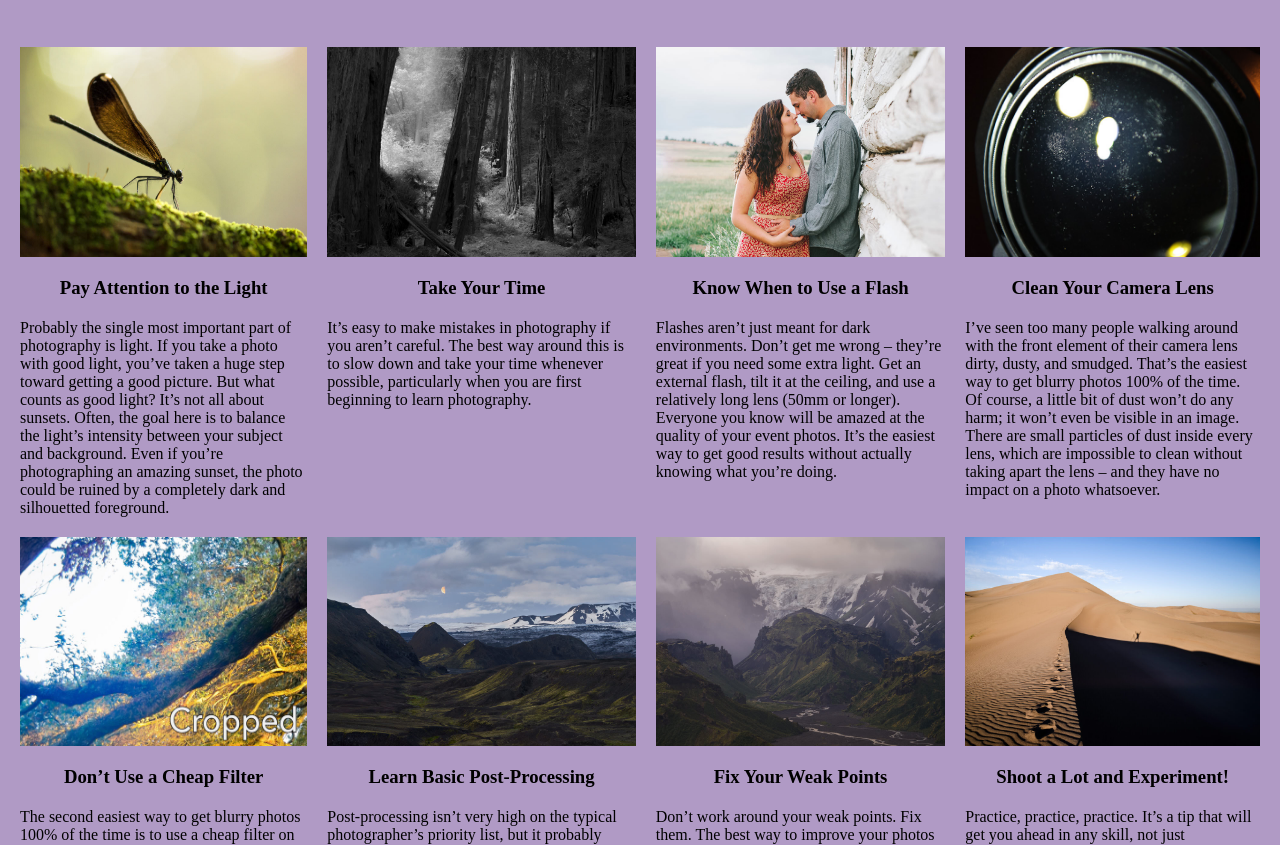
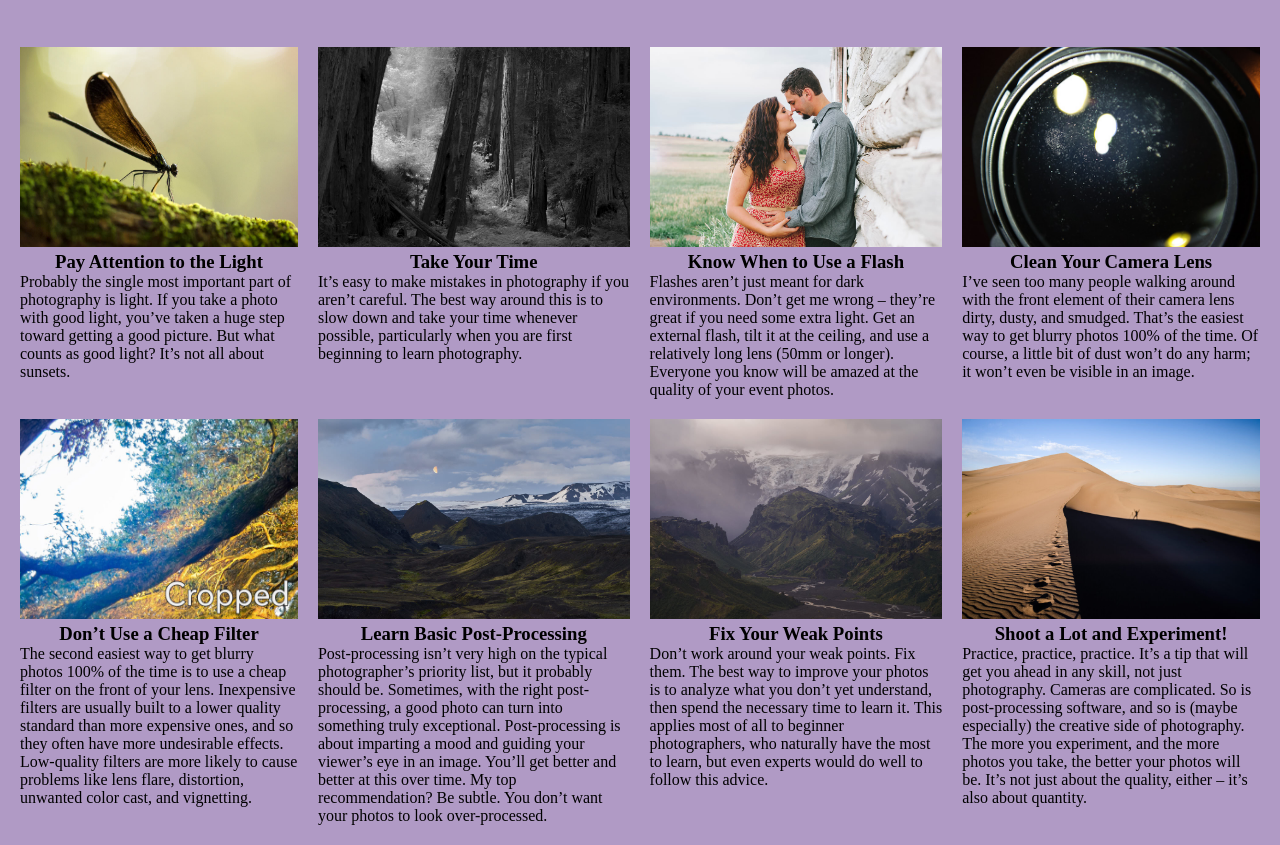
Before and after one commit to vinaykanth-edu/masai-sprint-1, a plain HTML site: page page3.html in a window 1280 px wide. Shown: the part 103-948 px from the top of the page. Drawn offline with Linux system fonts and the light colour scheme.

Commit message:
modified on mar 5th

```diff
--- a/page3.html
+++ b/page3.html
@@ -16,57 +16,52 @@
     <h1 class="center-text">Basic Photography Tips for Beginners</h1>
     <div class="grid-box-2">
         <div >
-        <img src="resources/attentionto light.jpg" class="gridimg" />
+        <img src="resources/attentionto light.jpg" class="gridimg height" />
+        <h3 class="center-text">Pay Attention to the Light</h3>
+        <p>Probably the single most important part of photography is light. If you take a photo with good light, you’ve taken a huge step toward getting a good picture. But what counts as good light? It’s not all about sunsets.</p>
         </div>
         <div >
-        <img src="resources/takeyourtime.jpg" class="gridimg"/>
+        <img src="resources/takeyourtime.jpg" class="gridimg height"/>
+        <h3 class="center-text">Take Your Time</h3>
+        <p>It’s easy to make mistakes in photography if you aren’t careful. The best way around this is to slow down and take your time whenever possible, particularly when you are first beginning to learn photography.</p>
         </div>
         <div class="grid-item">
-        <img src="resources/flash.jpg" class="gridimg"/>
+        <img src="resources/flash.jpg" class="gridimg height"/>
+        <h3 class="center-text">Know When to Use a Flash</h3>
+        <p>Flashes aren’t just meant for dark environments.
+
+            Don’t get me wrong – they’re great if you need some extra light. Get an external flash, tilt it at the ceiling, and use a relatively long lens (50mm or longer). Everyone you know will be amazed at the quality of your event photos. </p>
         </div>
         <div class="grid-item">
-            <img src="resources/cleanlens.jpg" class="gridimg"/>
-            </div>
+            <img src="resources/cleanlens.jpg" class="gridimg height"/>
+            <h3 class="center-text">Clean Your Camera Lens</h3>
+            <p>I’ve seen too many people walking around with the front element of their camera lens dirty, dusty, and smudged. That’s the easiest way to get blurry photos 100% of the time.
 
-        <div class="center-text"> <h3>Pay Attention to the Light</h3> </div>
-        <div class="center-text"> <h3>Take Your Time</h3></div>
-        <div class="center-text"> <h3>Know When to Use a Flash</h3></div>
-        <div class="center-text"> <h3>Clean Your Camera Lens</h3></div>
-        <div><p>Probably the single most important part of photography is light. If you take a photo with good light, you’ve taken a huge step toward getting a good picture. But what counts as good light? It’s not all about sunsets.
-
-            Often, the goal here is to balance the light’s intensity between your subject and background. Even if you’re photographing an amazing sunset, the photo could be ruined by a completely dark and silhouetted foreground.</p></div>
-        <div><p>It’s easy to make mistakes in photography if you aren’t careful. The best way around this is to slow down and take your time whenever possible, particularly when you are first beginning to learn photography.</p></div>
-        <div><p>Flashes aren’t just meant for dark environments.
-
-            Don’t get me wrong – they’re great if you need some extra light. Get an external flash, tilt it at the ceiling, and use a relatively long lens (50mm or longer). Everyone you know will be amazed at the quality of your event photos. It’s the easiest way to get good results without actually knowing what you’re doing.</p></div>
-        <div><p>I’ve seen too many people walking around with the front element of their camera lens dirty, dusty, and smudged. That’s the easiest way to get blurry photos 100% of the time.
-
-            Of course, a little bit of dust won’t do any harm; it won’t even be visible in an image. There are small particles of dust inside every lens, which are impossible to clean without taking apart the lens – and they have no impact on a photo whatsoever.</p></div>
+                Of course, a little bit of dust won’t do any harm; it won’t even be visible in an image.</p>
+        </div>
         <div >
-            <img src="resources/cheapfilter.jpg" class="gridimg" />
+            <img src="resources/cheapfilter.jpg" class="gridimg height" />
+            <h3 class="center-text">Don’t Use a Cheap Filter</h3>
+            <p>The second easiest way to get blurry photos 100% of the time is to use a cheap filter on the front of your lens. Inexpensive filters are usually built to a lower quality standard than more expensive ones, and so they often have more undesirable effects. Low-quality filters are more likely to cause problems like lens flare, distortion, unwanted color cast, and vignetting.</p>
             </div>
             <div >
-            <img src="resources/postprocessing.jpg" class="gridimg"/>
+            <img src="resources/postprocessing.jpg" class="gridimg height" />
+            <h3 class="center-text">Learn Basic Post-Processing</h3>
+            <p>Post-processing isn’t very high on the typical photographer’s priority list, but it probably should be. Sometimes, with the right post-processing, a good photo can turn into something truly exceptional. Post-processing is about imparting a mood and guiding your viewer’s eye in an image. You’ll get better and better at this over time. My top recommendation? Be subtle. You don’t want your photos to look over-processed.</p>
             </div>
             <div class="grid-item">
-            <img src="resources/weakpoints.jpg" class="gridimg"/>
+            <img src="resources/weakpoints.jpg" class="gridimg height" />
+            <h3 class="center-text">Fix Your Weak Points</h3>
+            <p>Don’t work around your weak points. Fix them. The best way to improve your photos is to analyze what you don’t yet understand, then spend the necessary time to learn it. This applies most of all to beginner photographers, who naturally have the most to learn, but even experts would do well to follow this advice.</p>
             </div>
             <div class="grid-item">
-                <img src="resources/expt.jpg" class="gridimg"/>
-                </div>
+                <img src="resources/expt.jpg" class="gridimg height" />
+                <h3 class="center-text">Shoot a Lot and Experiment!</h3>
+                <p>Practice, practice, practice. It’s a tip that will get you ahead in any skill, not just photography.
 
-            <div class="center-text"> <h3>Don’t Use a Cheap Filter</h3> </div>
-            <div class="center-text"> <h3>Learn Basic Post-Processing</h3></div>
-            <div class="center-text"> <h3>Fix Your Weak Points</h3></div>
-            <div class="center-text"> <h3>Shoot a Lot and Experiment!</h3></div>
-            <div><p>The second easiest way to get blurry photos 100% of the time is to use a cheap filter on the front of your lens. Inexpensive filters are usually built to a lower quality standard than more expensive ones, and so they often have more undesirable effects. Low-quality filters are more likely to cause problems like lens flare, distortion, unwanted color cast, and vignetting.</p></div>
-            <div><p>Post-processing isn’t very high on the typical photographer’s priority list, but it probably should be. Sometimes, with the right post-processing, a good photo can turn into something truly exceptional. Post-processing is about imparting a mood and guiding your viewer’s eye in an image. You’ll get better and better at this over time. My top recommendation? Be subtle. You don’t want your photos to look over-processed.</p></div>
-            <div><p>Don’t work around your weak points. Fix them. The best way to improve your photos is to analyze what you don’t yet understand, then spend the necessary time to learn it. This applies most of all to beginner photographers, who naturally have the most to learn, but even experts would do well to follow this advice.</p></div>
-            <div><p>Practice, practice, practice. It’s a tip that will get you ahead in any skill, not just photography.
+                    Cameras are complicated. So is post-processing software, and so is (maybe especially) the creative side of photography.
 
-                Cameras are complicated. So is post-processing software, and so is (maybe especially) the creative side of photography.
-
-                The more you experiment, and the more photos you take, the better your photos will be. It’s not just about the quality, either – it’s also about quantity. You’ll find that later trips and photoshoots almost always have more winners than your early attempts.</p></div>
+                    The more you experiment, and the more photos you take, the better your photos will be. It’s not just about the quality, either – it’s also about quantity.</p>
             </div>
     </div>
 </html>
--- a/style.css
+++ b/style.css
@@ -10,6 +10,7 @@ nav ul{
     display: flex;
     padding: 10px;
     justify-content: center;
+    /* to remove dots */
     list-style-type: none;
 }
 nav ul li{
@@ -19,10 +20,12 @@ nav ul li{
 nav ul li a{
     font-size: 20px;
     color: white;
+    /* to remove underlines from the links */
     text-decoration: none;
 }
 nav ul li:hover{
-    background-color: teal;
+    background-color: rgb(115, 52, 197);
+    border-radius: 20px;
 
 }
 .grid-box{
@@ -30,12 +33,13 @@ nav ul li:hover{
     grid-template-columns: auto auto auto;
     grid-template-rows: auto auto auto;
     grid-gap: 20px;
+
    padding: 50px 20px 20px 20px;
 
   }
 .gridimg{
     width: 100%;
-    height: 100%;
+    height: 60%;
 }
 .center-text{
     text-align: center;
@@ -50,15 +54,15 @@ nav ul li:hover{
 
 }
 #entire{background-color: rgb(176, 154, 197);}
-#contact{padding: 50px;}
+#contact{padding: 0px;}
 .form{
     padding: 5px;
     margin: 50px;
     background-color: burlywood;
 }
 
-.form1{ padding: 0px; margin: 30px;}
-.submit{ margin-left: 100px;}
+.form1{ padding: 0px; margin-left: 60px;}
+.submit{ margin-left: 100px; padding: 5px; border-radius: 10px;}
 #entire{
     background-color: rgb(176, 154, 197);
 }
@@ -70,6 +74,9 @@ nav ul li:hover{
 }
 .matter{
     font-size: 30px;
+}
+.height{
+    height: 200px;
 }
 @media(max-width: 768px){
     nav ul{
```
Also changed, not shown: index.html (+1 -1 lines), page2.html (+13 -11 lines), page4.html (+1 -0 lines).
